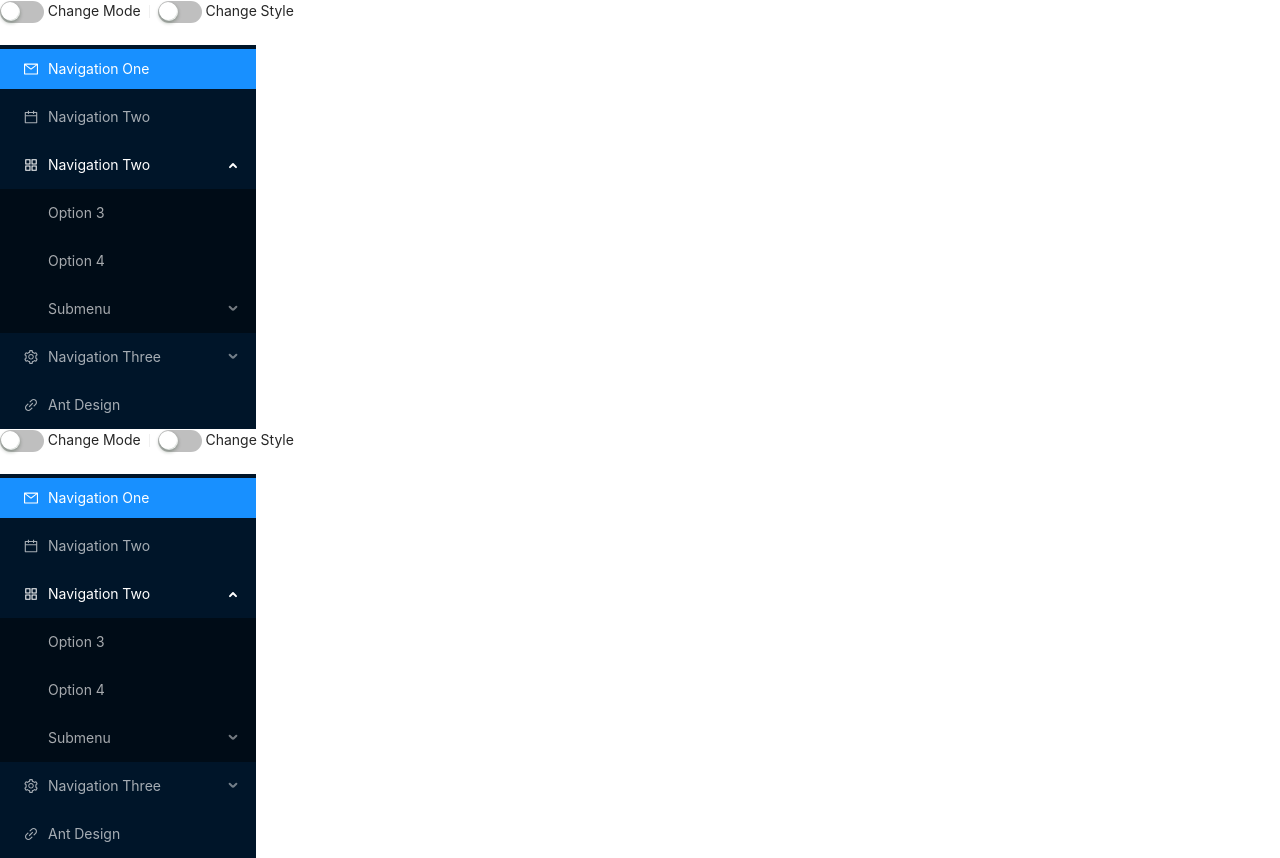
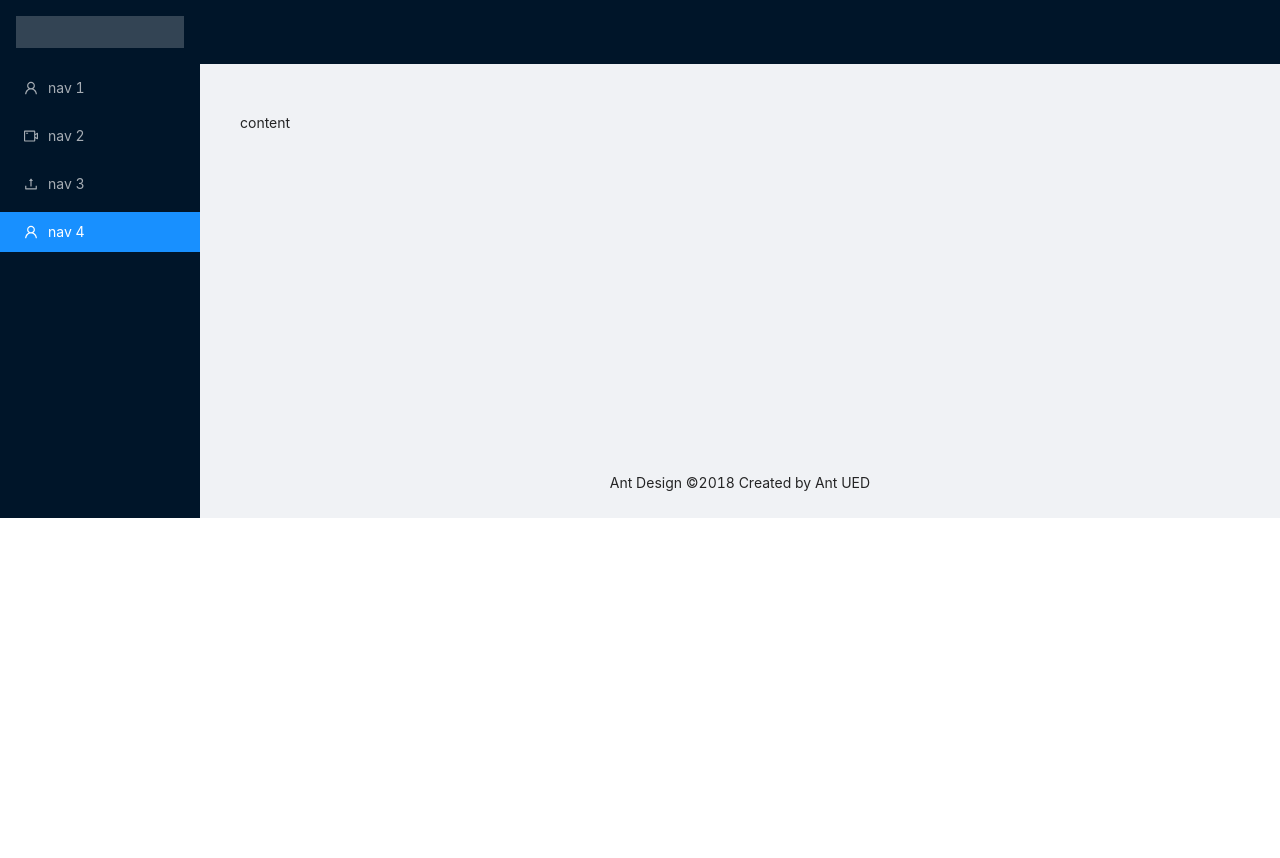
Before and after one commit to qq793931289/AICGZ, a React (Create React App) app: page /menu in a window 1280 px wide. After the commit the page ends 800 px from the top, so only its background shows below. Built offline with nearby package versions, Linux system fonts and the light colour scheme.

Commit message:
add layout

```diff
--- a/package.json
+++ b/package.json
@@ -46,7 +46,7 @@
     "server-start": "webpack-dev-server --config webpack.dev.config.js",
     "dev-build": "webpack --config webpack.dev.config.js",
     "analyze": "source-map-explorer build/static/js/main.*",
-    "start": "react-scripts start    --hot",
+    "start": "react-scripts start   ",
     "build": "react-scripts build",
     "test": "react-scripts test",
     "eject": "react-scripts eject"
--- a/src/App.tsx
+++ b/src/App.tsx
@@ -1,6 +1,6 @@
 import React from 'react';
 import logo from './logo.svg';
-import './App.scss';
+import './app.scss';
 
 function App() {
   return (
--- a/src/components/App/App.tsx
+++ b/src/components/App/App.tsx
@@ -1,6 +1,6 @@
 import * as React from 'react';
 
-import Nav from '../Nav/nav';
+import Nav from '../nav/nav';
 // import getRouter from 'router/router';
 
 export default class App extends React.Component {
--- a/src/pages/Page1/Page1.tsx
+++ b/src/pages/Page1/Page1.tsx
@@ -16,7 +16,7 @@ export default class Page1 extends Component {
       <div>
         this is Page1~
         <img src={image} alt='' />
-        <img src='https://www.v-edu.net.cn/static/background.819f332c.jpg' alt='' />
+        {/* <img src='https://www.v-edu.net.cn/static/background.819f332c.jpg' alt='' /> */}
         {/* <img src={url} /> */}
       </div>
     )
--- /dev/null
+++ b/src/pages/layout/index.scss
@@ -0,0 +1,23 @@
+@import '~antd/dist/antd.css';
+
+.trigger {
+  font-size: 18px;
+  line-height: 64px;
+  padding: 0 24px;
+  cursor: pointer;
+  transition: color 0.3s;
+}
+
+.trigger:hover {
+  color: #1890ff;
+}
+
+.logo {
+  height: 32px;
+  background: rgba(255, 255, 255, 0.2);
+  margin: 16px;
+}
+
+.site-layout .site-layout-background {
+  background: #fff;
+}
--- /dev/null
+++ b/src/pages/layout/index.tsx
@@ -0,0 +1,64 @@
+import React from 'react';
+// import 'antd/dist/antd.scss';
+// import './index.scss';
+// import style from './index.scss';
+import { Layout, Menu } from 'antd';
+import { UploadOutlined, UserOutlined, VideoCameraOutlined } from '@ant-design/icons';
+
+const { Header, Content, Footer, Sider } = Layout;
+
+export default class BaseLayout extends React.Component {
+
+  // constructor(props: any) {
+  //   super(props);
+
+  // }
+
+  render() {
+    return (
+      <Layout>
+
+        <Sider
+          breakpoint="lg"
+          collapsedWidth="0"
+          onBreakpoint={broken => {
+            console.log(broken);
+          }}
+          onCollapse={(collapsed, type) => {
+            console.log(collapsed, type);
+          }}
+        >
+
+          <div className="logo" />
+
+          <Menu theme="dark" mode="inline" defaultSelectedKeys={['4']}>
+            <Menu.Item key="1" icon={<UserOutlined />}>
+              nav 1
+        </Menu.Item>
+            <Menu.Item key="2" icon={<VideoCameraOutlined />}>
+              nav 2
+        </Menu.Item>
+            <Menu.Item key="3" icon={<UploadOutlined />}>
+              nav 3
+        </Menu.Item>
+            <Menu.Item key="4" icon={<UserOutlined />}>
+              nav 4
+        </Menu.Item>
+          </Menu>
+        </Sider>
+        <Layout>
+          <Header className="site-layout-sub-header-background" style={{ padding: 0 }} />
+          <Content style={{ margin: '24px 16px 0' }}>
+            <div className="site-layout-background" style={{ padding: 24, minHeight: 360 }}>
+              content
+        </div>
+          </Content>
+          <Footer style={{ textAlign: 'center' }}>Ant Design ©2018 Created by Ant UED</Footer>
+        </Layout>
+      </Layout>
+    )
+  };
+
+
+
+};
--- a/src/pages/menu/navigation.tsx
+++ b/src/pages/menu/navigation.tsx
@@ -50,10 +50,10 @@ export default class Sider extends React.Component {
           style={{ width: 256 }}
           defaultSelectedKeys={['1']}
           defaultOpenKeys={['sub1']}
-          mode={'inline'}
-          theme={'dark'}
-        // mode={this.state.mode}
-        // theme={this.state.theme}
+          // mode={'inline'}
+          // theme={'dark'}
+          mode={`${this.state.mode}` as any}
+          theme={`${this.state.theme}` as any}
         >
           <Menu.Item key="1" icon={<MailOutlined />}>
             Navigation One
@@ -62,8 +62,8 @@ export default class Sider extends React.Component {
             Navigation Two
           </Menu.Item>
           <SubMenu key="sub1" icon={<AppstoreOutlined />} title="Navigation Two">
-            <Menu.Item key="3">Option 3</Menu.Item>
-            <Menu.Item key="4">Option 4</Menu.Item>
+            <Menu.Item key="3"><Link to="/page1">Page1</Link></Menu.Item>
+            <Menu.Item key="4"><Link to="/menu">menu</Link></Menu.Item>
             <SubMenu key="sub1-2" title="Submenu">
               <Menu.Item key="5">Option 5</Menu.Item>
               <Menu.Item key="6">Option 6</Menu.Item>
@@ -71,12 +71,12 @@ export default class Sider extends React.Component {
           </SubMenu>
           <SubMenu key="sub2" icon={<SettingOutlined />} title="Navigation Three">
             <Menu.Item key="7"><Link to="/page1">Page1</Link></Menu.Item>
-            <Menu.Item key="8">Option 8</Menu.Item>
+            <Menu.Item key="8"><Link to="/">home</Link></Menu.Item>
             <Menu.Item key="9">Option 9</Menu.Item>
             <Menu.Item key="10">Option 10</Menu.Item>
           </SubMenu>
           <Menu.Item key="link" icon={<LinkOutlined />}>
-            <a href="https://ant.design" target="_blank" rel="noopener noreferrer">
+            <a href=" " target="_blank" rel="noopener noreferrer">
               Ant Design
             </a>
           </Menu.Item>
--- /dev/null
+++ b/src/router/index.scss
@@ -0,0 +1,21 @@
+.trigger {
+  font-size: 18px;
+  line-height: 64px;
+  padding: 0 24px;
+  cursor: pointer;
+  transition: color 0.3s;
+}
+
+.trigger:hover {
+  color: #1890ff;
+}
+
+.logo {
+  height: 32px;
+  background: rgba(255, 255, 255, 0.2);
+  margin: 16px;
+}
+
+.site-layout .site-layout-background {
+  background: #fff;
+}
--- a/src/router/router.tsx
+++ b/src/router/router.tsx
@@ -87,26 +87,41 @@ import Menu from '../pages/menu/navigation';
 //   </Bundle>
 // );
 
+
+// import React from 'react';
+// import ReactDOM from 'react-dom';
+import 'antd/dist/antd.css';
+import './index.scss';
+import { Row, Col } from 'antd';
+import BaseLayout from '../pages/layout';
+
+
 const getRouter = () => (
   <Router>
-    <div>
-      {/* <ul>
-        <li><Link to="/">首页</Link></li>
-        <li><Link to="/page1">Page1</Link></li>
-        <li><Link to="/menu">menu</Link></li>
-      </ul> */}
+    <BaseLayout />
+    {/* <>
+      <>
+        <Row>
+          <Col flex="256px">
             <Menu />
+          </Col>
+          <Col flex="auto">
             <Switch>
-        {/* <Route exact path="/" component={createComponent(Home)} />
-        <Route path="/page1" component={createComponent(Page1)} /> */}
+
               <Route exact path="/" component={Home} />
               <Route path="/page1" component={Page1} />
               <Route path="/menu" component={Menu} />
-        {/* <Route path="/counter" component={createComponent(Counter)} />
-        <Route path="/userinfo" component={createComponent(UserInfo)} /> */}
+
             </Switch>
-    </div>
+          </Col>
+        </Row>
+      </>
+    </> */}
   </Router>
 );
 
 export default getRouter;
+{/* <Route exact path="/" component={createComponent(Home)} />
+              <Route path="/page1" component={createComponent(Page1)} /> */}
+{/* <Route path="/counter" component={createComponent(Counter)} />
+              <Route path="/userinfo" component={createComponent(UserInfo)} /> */}
```
Lines whose indentation alone changed are shown as unchanged.
